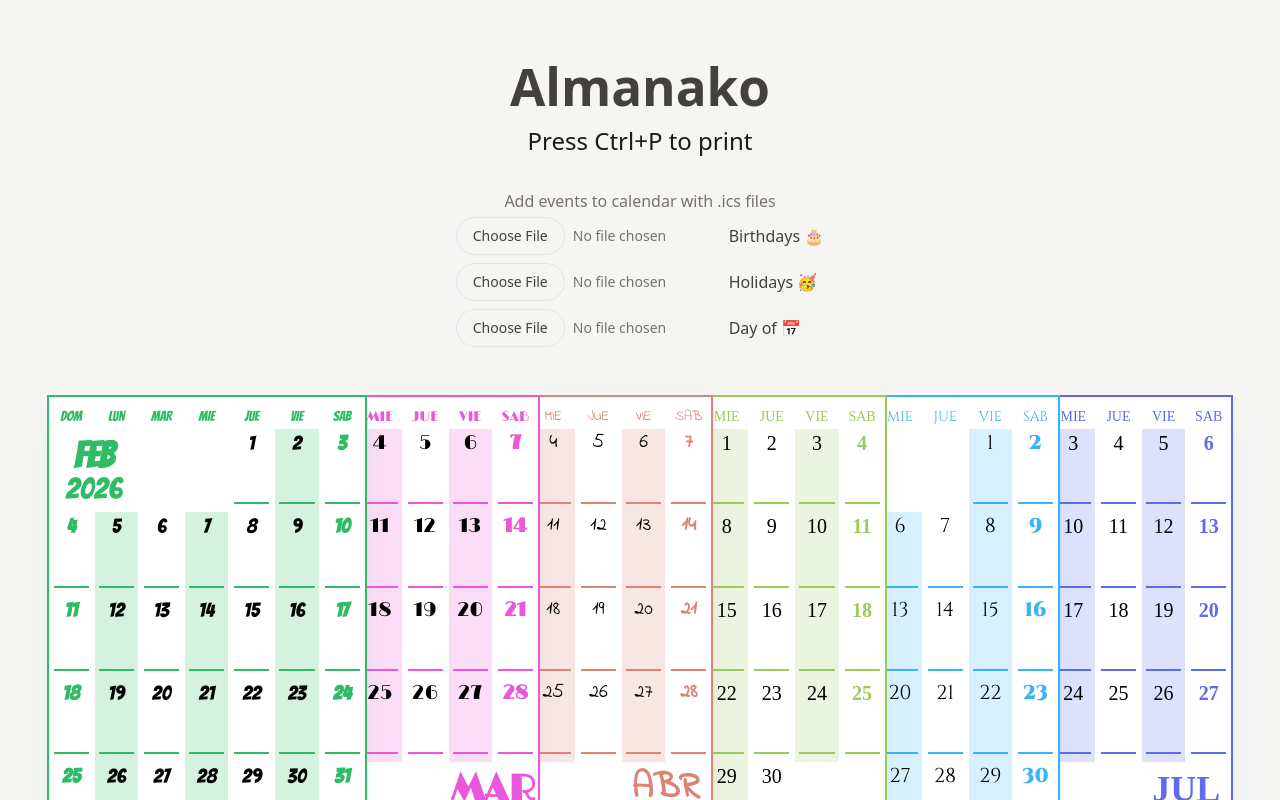
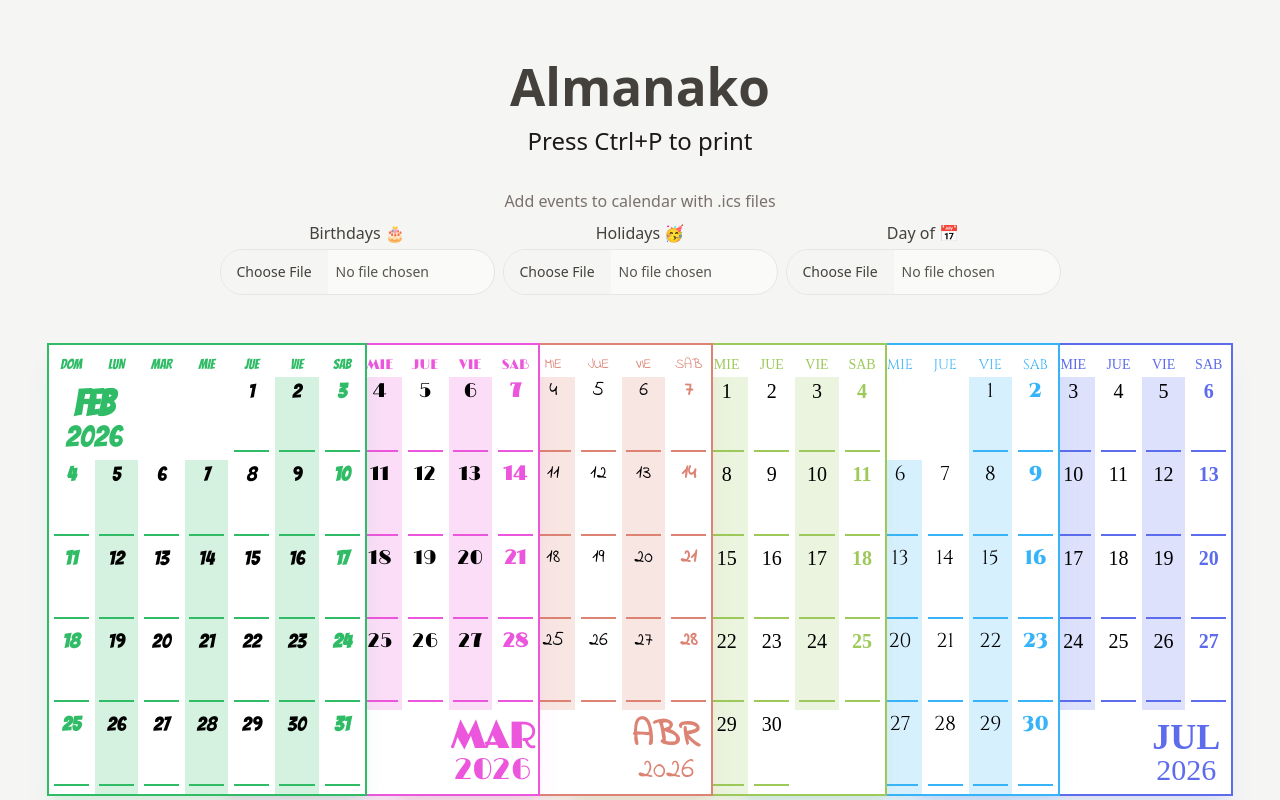
Before and after one commit to AIDEA775/Almanako, a Svelte app: page / in a window 1280 px wide. Shown: the top 800 px of the page. Built offline with nearby package versions, Linux system fonts and the light colour scheme; a web font is replaced by a local one.

Commit message:
file picker more pretty

```diff
--- a/src/Holidays.svelte
+++ b/src/Holidays.svelte
@@ -11,14 +11,15 @@
 </script>
 
 <div
-    class="flex flex-col gap-y-1 my-8
-    items-center justify-center"
+    class="flex flex-col gap-y-1 my-8 justify-center"
 >
     <p class="text-stone-500">Add events to calendar with .ics files</p>
 
-    <div class="flex flex-col gap-2">
+    <div class="flex flex-wrap justify-center gap-2">
         {#each $icsList as icsFile}
-            <div class="flex flex-row items-center group">
+            <div class="flex flex-col items-center">
+                <label class="font-medium text-stone-700 cursor-pointer py-1"
+                    for={icsFile.label}>{icsFile.label}</label>
                 <input
                     type="file"
                     accept="text/calendar"
@@ -28,14 +29,13 @@
                         icsFile.data = await parse(ev.target.files);
                     }}
                     title="Select a .ICS file with birthdays."
-                    class="text-sm text-stone-500
-                        file:mr-2 file:py-2 file:px-4
-                        file:rounded-full file:border file:border-solid file:border-stone-200
+                    class="text-sm text-stone-600 cursor-pointer
+                        file:mr-2 file:py-3 file:px-4
                         file:text-sm
                         file:bg-stone-100 file:text-stone-700
-                        group-hover:file:bg-stone-200"
+                        rounded-full border border-solid border-stone-200
+                        bg-stone-50 hover:file:bg-stone-200"
                 />
-                <div class="font-medium text-stone-700">{icsFile.label}</div>
             </div>
         {/each}
     </div>
```
